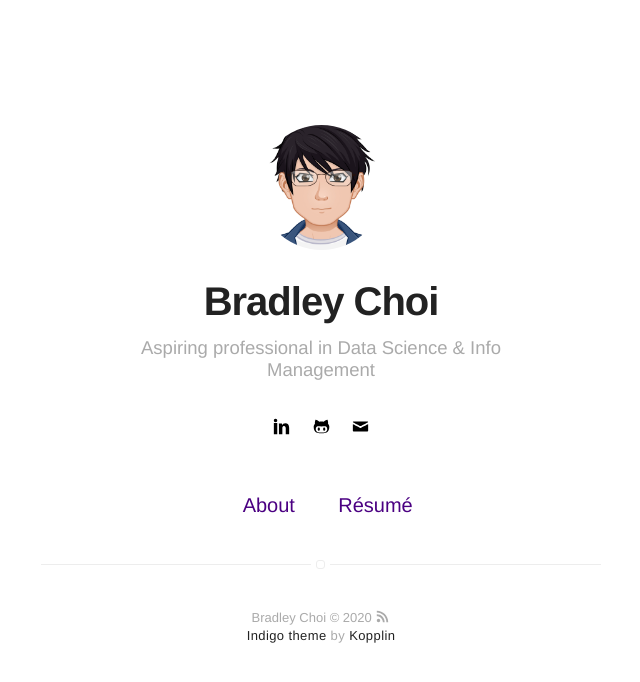
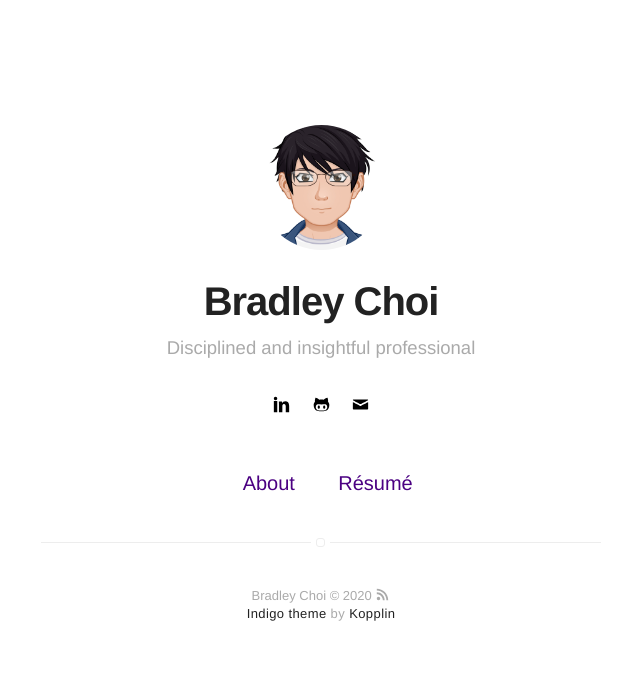
Before and after one commit to bradvision/bradvision.github.io, a Jekyll site: the page built from index.html, in a window 1280 px wide. Shown: the top 682 px of the page, without its empty margins (319-959 px from the left). Built offline with Jekyll 4.4.1, drawn with Linux system fonts in a browser that asks for light colours.

Commit message:
Update _config.yml

```diff
--- a/_config.yml
+++ b/_config.yml
@@ -1,6 +1,6 @@
 # main text of home
 name: Bradley Choi
-bio: Aspiring professional in Data Science & Info Management
+bio: Disciplined and insightful professional
 
 # twitter summary info
 description: A blog about technology and stuff related
```
